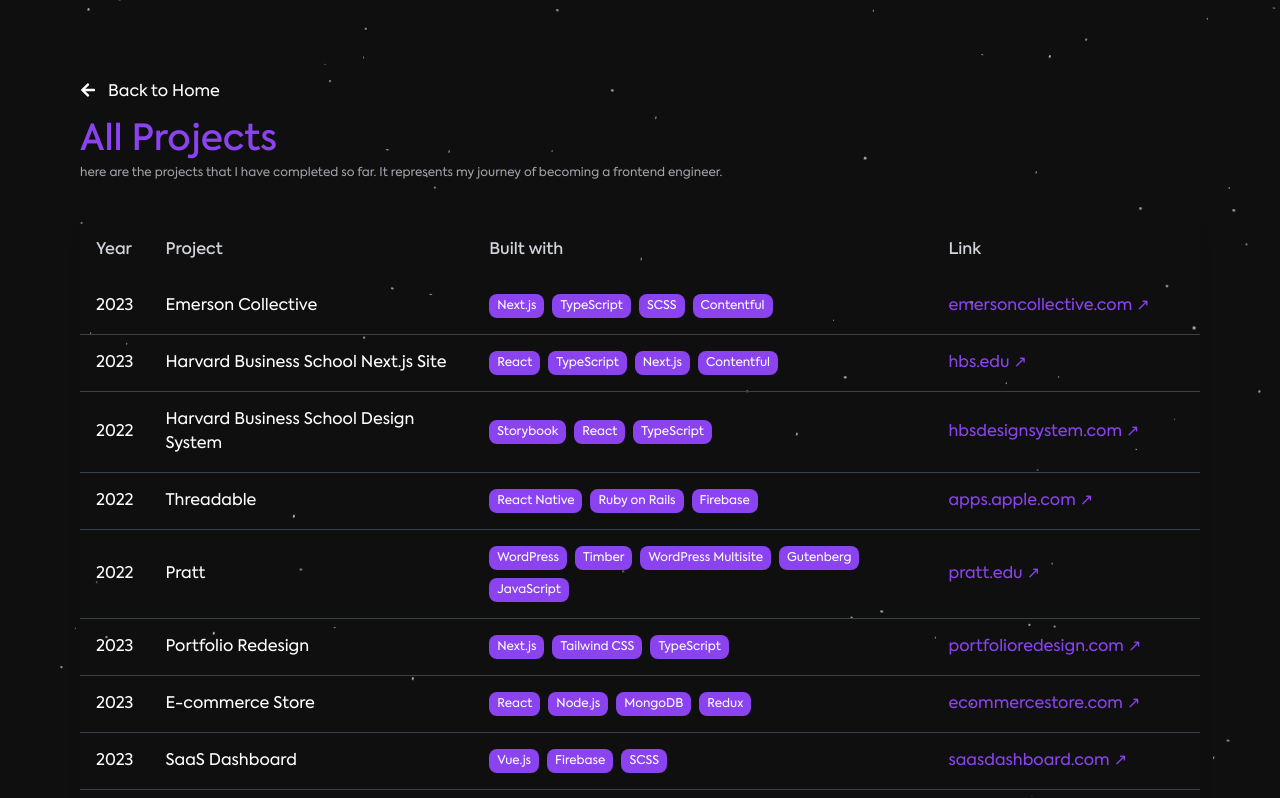
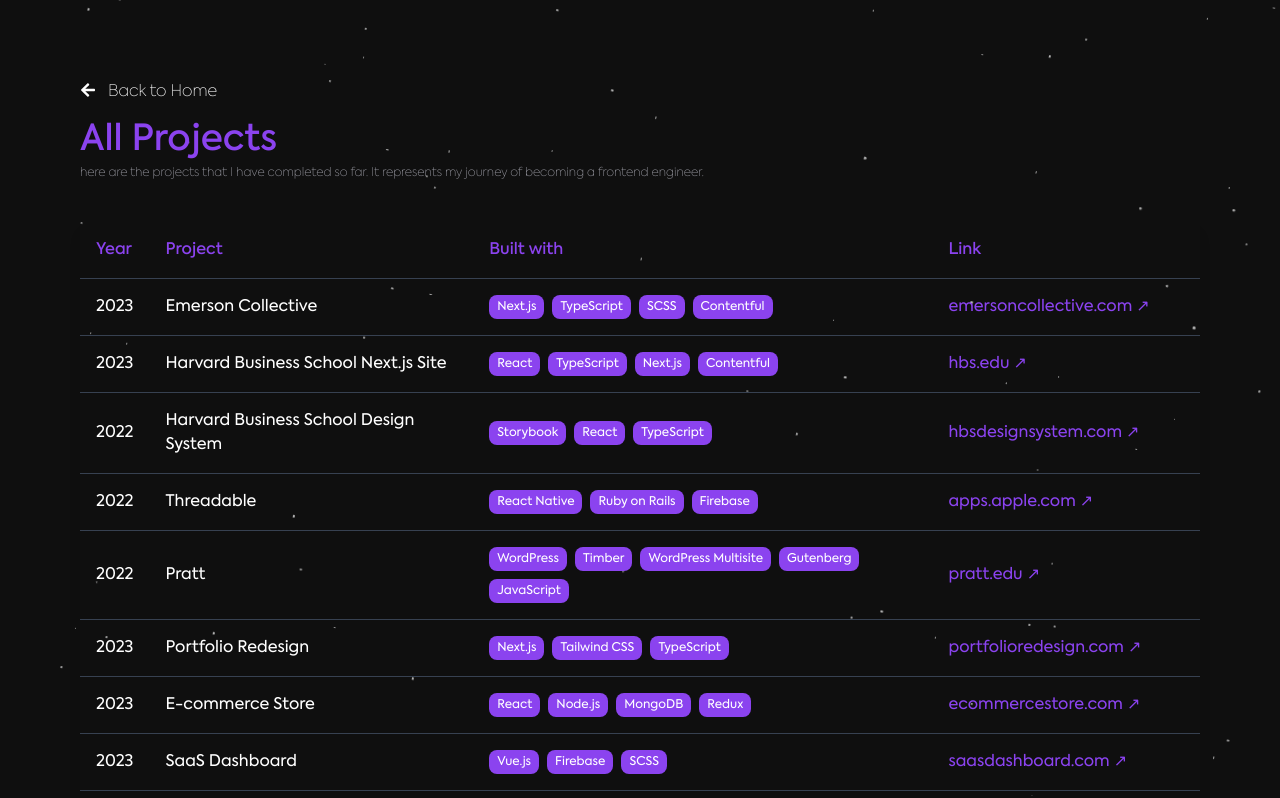
Before and after one commit to Nouman64-cat/my-portfolio, a Next.js app: page /projects-archive in a window 1280 px wide. Shown: the top 798 px of the page. Built offline with nearby package versions, Linux system fonts and the light colour scheme.

Commit message:
project short title added to the project cards

```diff
--- a/app/components/general/ProjectTable.tsx
+++ b/app/components/general/ProjectTable.tsx
@@ -147,15 +147,15 @@
     <div className="overflow-x-auto bg-dark_bg text-white rounded-lg shadow-lg">
       <table className="table-auto w-full border-collapse ">
         <thead className="bg-subdark text-gray-300">
-          <tr>
-            <th className="p-4 text-left font-medium">Year</th>
-            <th className="p-4 text-left font-medium">Project</th>
+          <tr className="border-b border-gray-700 mb-3">
+            <th className="p-4 text-left font-medium text-purplish">Year</th>
+            <th className="p-4 text-left font-medium text-purplish">Project</th>
             {/* "Built with" column hidden on small screens */}
-            <th className="p-4 text-left font-medium hidden md:table-cell">
+            <th className="p-4 text-left font-medium hidden md:table-cell text-purplish">
               Built with
             </th>
             {/* "Link" column hidden on small screens */}
-            <th className="p-4 text-left font-medium hidden md:table-cell">
+            <th className="p-4 text-left font-medium hidden md:table-cell text-purplish">
               Link
             </th>
           </tr>
--- a/app/components/right/projects/Projects.tsx
+++ b/app/components/right/projects/Projects.tsx
@@ -4,7 +4,8 @@
 import { Projects as ProjectType } from "@/app/interfaces/project"; // Adjust the import path for the interface
 import { fetchProjects } from "@/app/graphql";
 import Link from "next/link";
-import { FaArrowRight } from "react-icons/fa";
+import { FaArrowRight, FaExternalLinkAlt } from "react-icons/fa";
+import { IoIosLink } from "react-icons/io";
 
 const Projects = React.forwardRef<HTMLDivElement>((props, ref) => {
   const [projects, setProjects] = useState<ProjectType[]>([]);
@@ -26,8 +27,19 @@
           className="mb-8 hover:border-2 hover:border-purplish hover:border-opacity-10 rounded-2xl p-4 hover:bg-light_greenish hover:bg-opacity-10 transition duration-500 ease-in-out"
         >
           {/* Project Title */}
-          <h3 className="text-2xl font-medium text-bluish">
-            {project.projectTitle}
+          <a
+            href={project.link}
+            target="_blank"
+            rel="noreferrer"
+            className="flex items-center gap-3 group"
+          >
+            <h3 className="text-2xl font-medium text-purplish">
+              {project.projectTitle}
+            </h3>
+            <IoIosLink className="mb-1 text-xl text-purplish transition-transform duration-300 group-hover:scale-110 group-hover:text-light_greenish" />
+          </a>
+          <h3 className="text-[12px] font-light mb-3 text-zinc-400">
+            {project.projectShortTitle}
           </h3>
           {/* Project Description */}
           <p className="mt-2 text-gray-300">{project.projectDescription}</p>
@@ -37,8 +49,11 @@
         </div>
       ))}
       <div className="mb-4 text-purplish group">
-        <Link href="/projects-archive" className="flex items-center gap-3">
-          <p className="font-thin">View All Projects</p>
+        <Link
+          href="/projects-archive"
+          className="flex items-center gap-3 hover:underline"
+        >
+          <p className="font-normal">View All Projects</p>
           {/* Icon with hover animation */}
           <FaArrowRight className="mb-1 transition-transform duration-300 group-hover:translate-x-2" />
         </Link>
--- a/app/globals.css
+++ b/app/globals.css
@@ -266,6 +266,21 @@
   font-style: normal;
 }
 
+@font-face {
+  font-family: 'Axiforma';
+  src: url('/fonts/axiforma/Axiforma-Thin.woff2') format('woff2'),
+       url('/fonts/axiforma/Axiforma-Thin.woff') format('woff');
+  font-weight: 100;
+  font-style: normal;
+}
+
+@font-face {
+  font-family: 'Axiforma';
+  src: url('/fonts/axiforma/Axiforma-Light.woff2') format('woff2'),
+       url('/fonts/axiforma/Axiforma-Light.woff') format('woff');
+  font-weight: 300;
+  font-style: normal;
+}
 
 /* src/styles/globals.css */
 @keyframes fadeIn {
--- a/app/graphql/index.js
+++ b/app/graphql/index.js
@@ -11,6 +11,8 @@
         projectDescription
         projectTags
         projectTitle
+        projectShortTitle
+        link
       }
     }
   `;
--- a/app/interfaces/project.ts
+++ b/app/interfaces/project.ts
@@ -3,4 +3,6 @@
     projectDescription: string;
     projectTags: string;
     projectTitle: string;
+    projectShortTitle: string;
+    link: string;
 }
```
